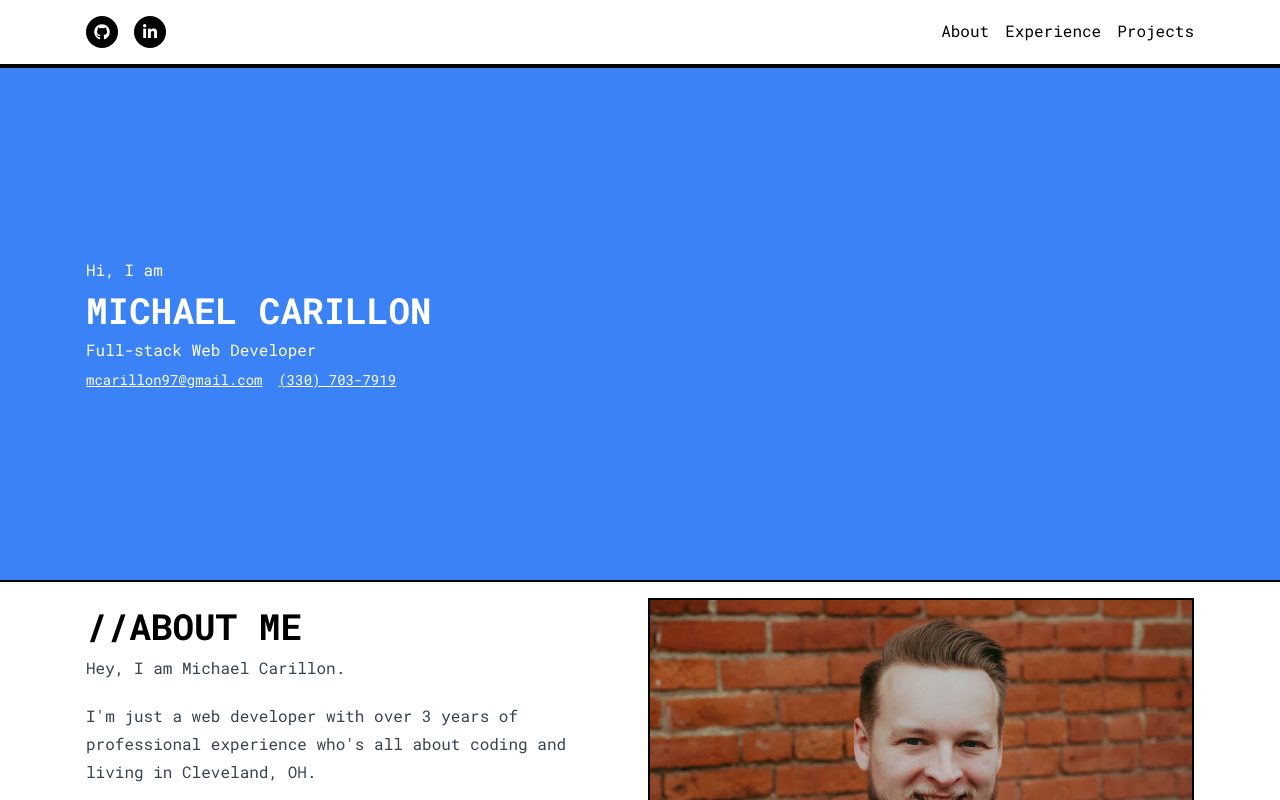
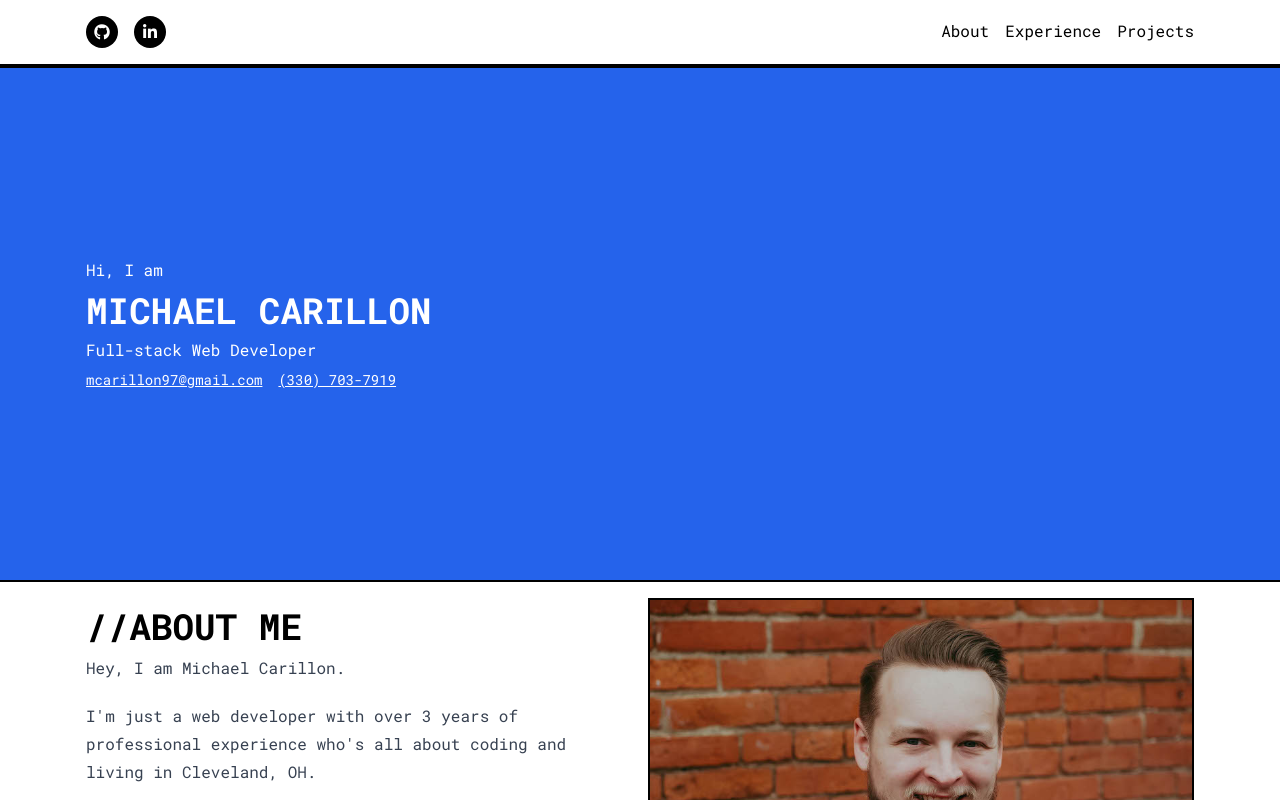
Before and after one commit to mike3497/michael-carillon-portfolio, a Nuxt app: page / in a window 1280 px wide. Shown: the top 800 px of the page. Built offline with nearby package versions, Linux system fonts and the light colour scheme.

Commit message:
feat: darken blue for accessibility

```diff
--- a/components/TheHeader.vue
+++ b/components/TheHeader.vue
@@ -38,7 +38,7 @@
       </div>
     </nav>
   </header>
-  <div class="bg-blue-500 text-white border-b-2 border-black">
+  <div class="bg-blue-600 text-white border-b-2 border-black">
     <div class="container">
       <div
         class="flex flex-col justify-center gap-2 h-[512px]"
```
